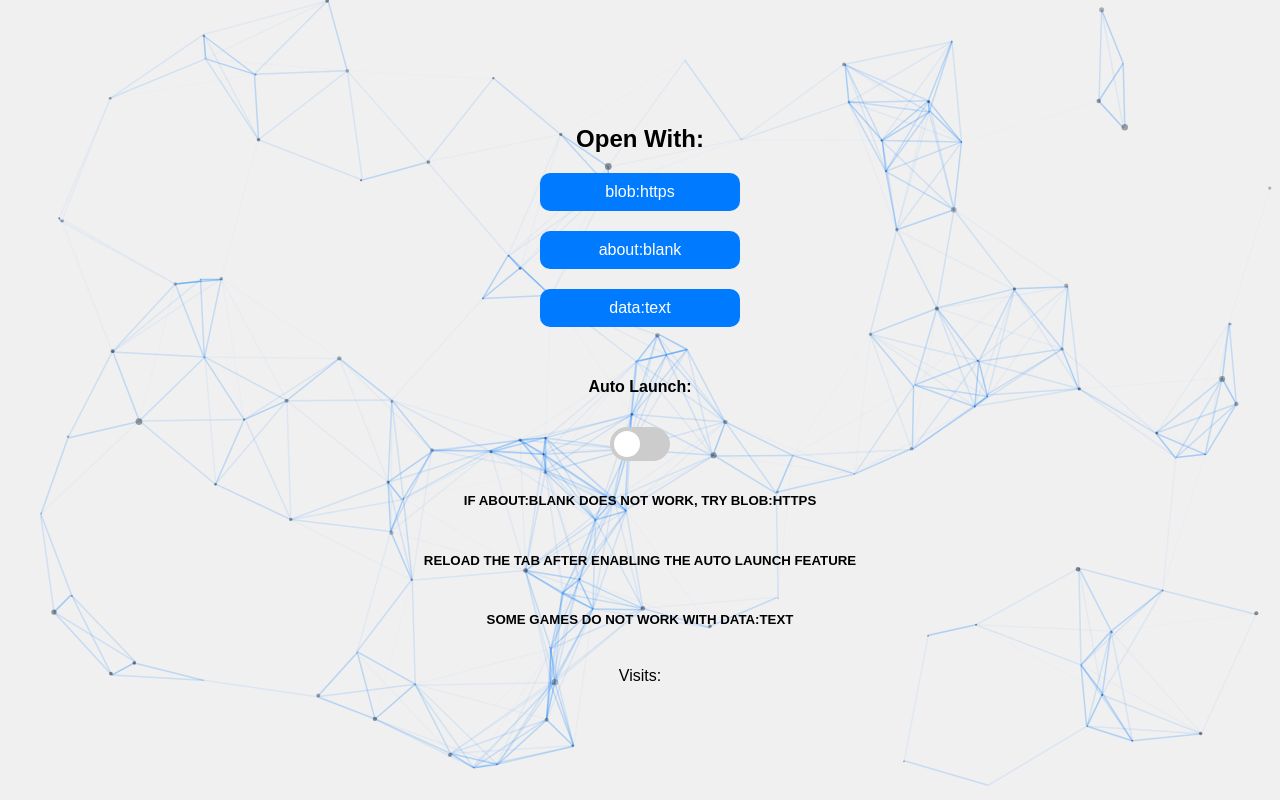
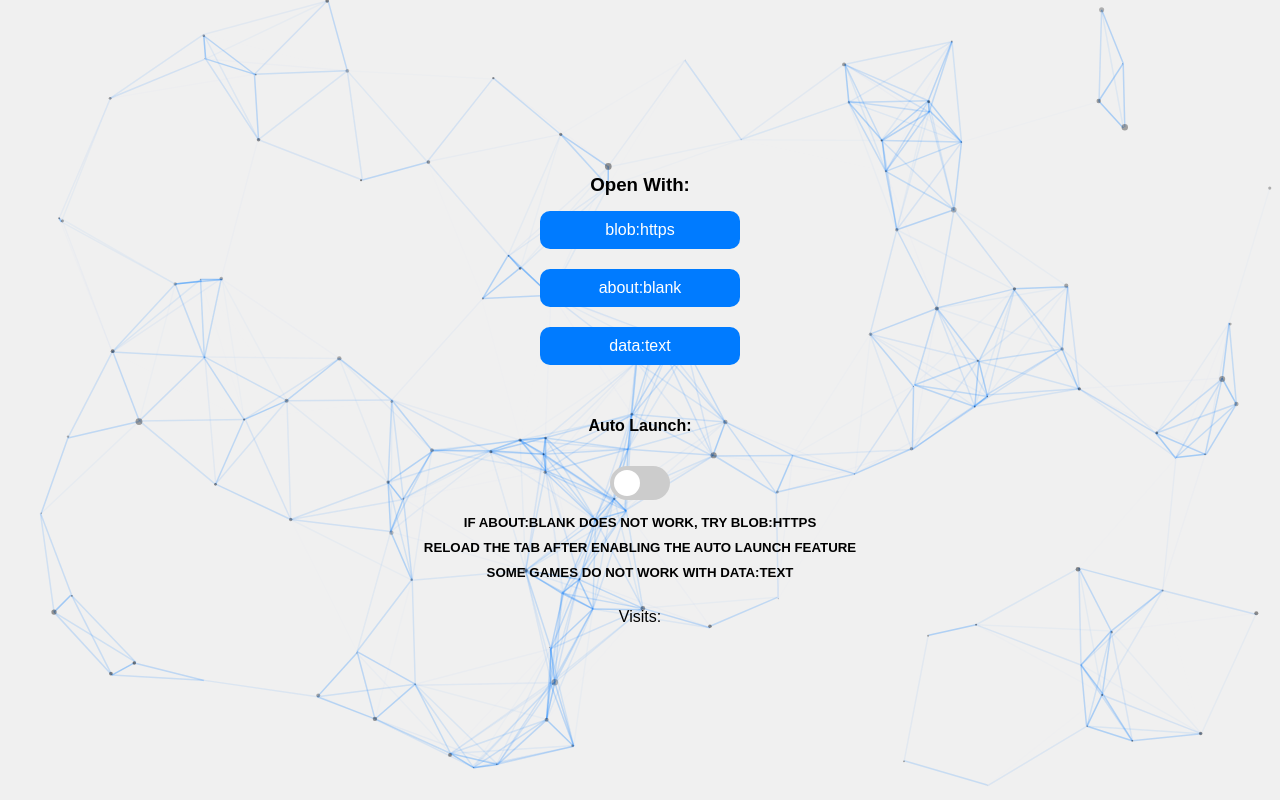
Before and after one commit to ndirmn3/Krypton, a plain HTML site: page index.html in a window 1280 px wide. Drawn offline with nearby package versions, Linux system fonts and the light colour scheme; animation ran at ten frames a second.

Commit message:
Update index.html

```diff
--- a/index.html
+++ b/index.html
@@ -38,13 +38,8 @@
             text-align: center;
         }
 
-        h3 {
-            font-size: 24px;
-            margin: 10px auto;
-        }
-
-        p{
-          margin: 0px;
+        h3, h5, p {
+            margin: 5px;
         }
 
         button {
```
